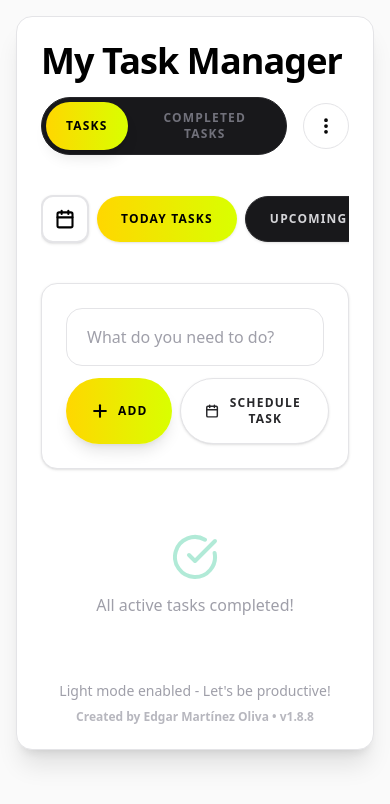
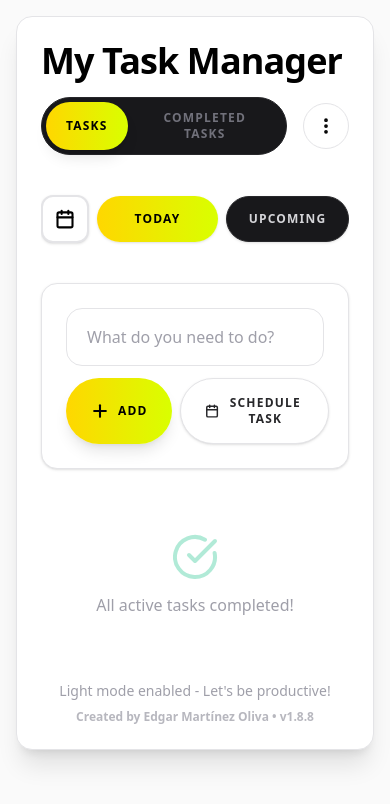
Before and after one commit to edgar-oliva/To-do-Manager-App, a React (Vite) app: page / in a window 390 px wide. Shown: the top 804 px of the page. Built offline with nearby package versions, Linux system fonts and the light colour scheme.

Commit message:
Optimize date selector layout for mobile to prevent overflow

```diff
--- a/src/App.tsx
+++ b/src/App.tsx
@@ -583,7 +583,7 @@ export default function App() {
                         </button>
 
                         <h3 className={`text-sm font-bold opacity-70 mb-1 ${darkMode ? 'text-zinc-400' : 'text-zinc-500'}`}>
-                          My Task Manager v1.8.5
+                          My Task Manager v1.8.9
                         </h3>
                         <div className={`h-px my-1 ${darkMode ? 'bg-zinc-800' : 'bg-zinc-100'}`}></div>
 
@@ -738,7 +738,7 @@ export default function App() {
                       setSelectedDate(`${year}-${month}-${day}`);
                       setShowUpcomingView(false);
                     }}
-                    className={`h-[46px] px-6 rounded-full text-xs font-black uppercase tracking-widest transition-all whitespace-nowrap shadow-sm hover:scale-105 active:scale-95 flex items-center justify-center ${!showUpcomingView && selectedDate === (() => {
+                    className={`h-[46px] px-3 md:px-6 rounded-full text-xs font-black uppercase tracking-widest transition-all whitespace-nowrap shadow-sm hover:scale-105 active:scale-95 flex items-center justify-center flex-1 md:flex-none ${!showUpcomingView && selectedDate === (() => {
                       const d = new Date();
                       const year = d.getFullYear();
                       const month = String(d.getMonth() + 1).padStart(2, '0');
@@ -749,18 +749,20 @@ export default function App() {
                       : `${theme === 'night' ? 'bg-[#251e1a] text-[#a18a7d] border-[#382b24]' : 'bg-zinc-900 text-zinc-300 border border-zinc-800'} hover:border-zinc-700 hover:text-white`
                       }`}
                   >
-                    {t('calendar.todayTasks') || 'Today tasks'}
+                    <span className="md:hidden">Today</span>
+                    <span className="hidden md:inline">{t('calendar.todayTasks') || 'Today tasks'}</span>
                   </button>
                   <button
                     onClick={() => {
                       setShowUpcomingView(!showUpcomingView);
                     }}
-                    className={`h-[46px] px-6 rounded-full text-xs font-black uppercase tracking-widest transition-all whitespace-nowrap shadow-sm hover:scale-105 active:scale-95 flex items-center justify-center ${showUpcomingView
+                    className={`h-[46px] px-3 md:px-6 rounded-full text-xs font-black uppercase tracking-widest transition-all whitespace-nowrap shadow-sm hover:scale-105 active:scale-95 flex items-center justify-center flex-1 md:flex-none ${showUpcomingView
                       ? `${accentColor} shadow-lg`
                       : `${theme === 'night' ? 'bg-[#251e1a] text-[#a18a7d] border-[#382b24]' : 'bg-zinc-900 text-zinc-300 border border-zinc-800'} hover:border-zinc-700 hover:text-white`
                       }`}
                   >
-                    {t('calendar.upcomingTasks') || 'Upcoming tasks'}
+                    <span className="md:hidden">Upcoming</span>
+                    <span className="hidden md:inline">{t('calendar.upcomingTasks') || 'Upcoming tasks'}</span>
                   </button>
                 </div>
                 <div className={`${theme === 'night' ? 'bg-[#251e1a] border-[#382b24]' : (darkMode ? 'bg-zinc-900/40 border-zinc-800' : 'bg-white border-zinc-200')} border rounded-2xl p-6 mb-8 shadow-sm transition-all`}>
```
